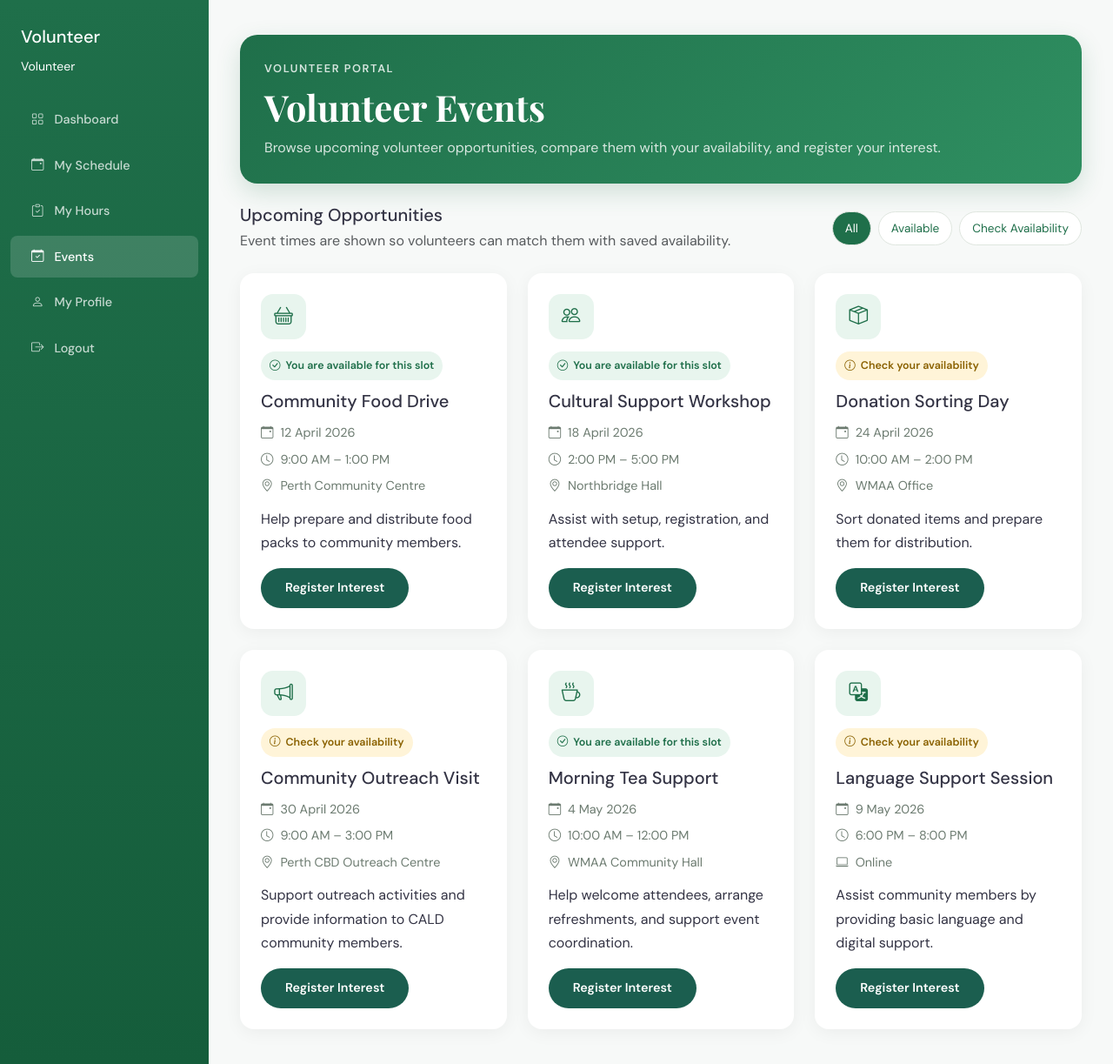
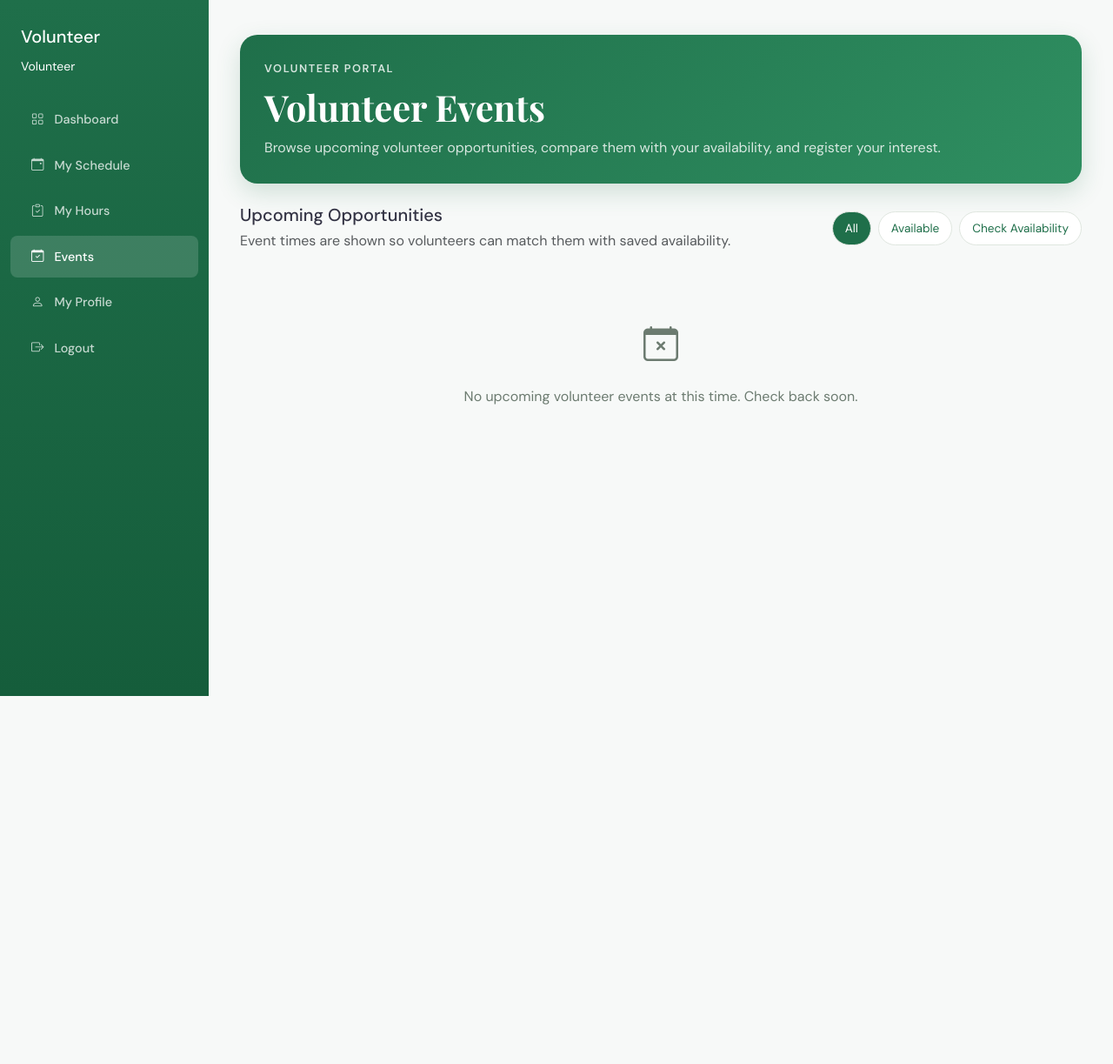
Before and after one commit to Harpreet-Personal/WMAA-Website-Project, a Flask app: page /volunteer-events in a window 1280 px wide. Shown: the whole page at 87% size. After the commit the page ends 800 px from the top, so only its background shows below. Run offline with Flask 3, Linux system fonts and the light colour scheme.

Commit message:
fix: volunteer events page now pulls from database

```diff
--- a/app.py
+++ b/app.py
@@ -269,8 +269,9 @@
 
 @app.route("/volunteer-events")
 def volunteer_events():
-    user = {"name": session.get("user_name", "Volunteer")}
-    return render_template("volunteer-events.html", user=user)
+    user    = {"name": session.get("user_name", "Volunteer")}
+    events  = Event.query.filter_by(event_type="upcoming").order_by(Event.date).all()
+    return render_template("volunteer-events.html", user=user, events=events)
 
 
 @app.route("/volunteer-profile")
--- a/templates/volunteer-events.html
+++ b/templates/volunteer-events.html
@@ -176,102 +176,47 @@
     </div>
 
     <div class="row g-4">
-      <div class="col-md-6 col-xl-4 event-card" data-status="Available">
-        <div class="dashboard-card">
-          <div class="event-icon"><i class="bi bi-basket"></i></div>
-          <span class="availability-badge available-slot"><i class="bi bi-check-circle"></i>You are available for this slot</span>
-          <h5>Community Food Drive</h5>
-          <div class="event-meta">
-            <span><i class="bi bi-calendar-event"></i>12 April 2026</span>
-            <span><i class="bi bi-clock"></i>9:00 AM – 1:00 PM</span>
-            <span><i class="bi bi-geo-alt"></i>Perth Community Centre</span>
-          </div>
-          <p>Help prepare and distribute food packs to community members.</p>
-          <button type="button" class="btn btn-primary-green btn-sm register-interest-btn">Register Interest</button>
-          <p class="interest-message"><i class="bi bi-check-circle me-1"></i>Interest registered for this event.</p>
+  {% if events %}
+    {% for event in events %}
+    <div class="col-md-6 col-xl-4 event-card" data-status="Pending">
+      <div class="dashboard-card">
+        <div class="event-icon">
+          <i class="bi bi-calendar-event"></i>
         </div>
-      </div>
-
-      <div class="col-md-6 col-xl-4 event-card" data-status="Available">
-        <div class="dashboard-card">
-          <div class="event-icon"><i class="bi bi-people"></i></div>
-          <span class="availability-badge available-slot"><i class="bi bi-check-circle"></i>You are available for this slot</span>
-          <h5>Cultural Support Workshop</h5>
-          <div class="event-meta">
-            <span><i class="bi bi-calendar-event"></i>18 April 2026</span>
-            <span><i class="bi bi-clock"></i>2:00 PM – 5:00 PM</span>
-            <span><i class="bi bi-geo-alt"></i>Northbridge Hall</span>
-          </div>
-          <p>Assist with setup, registration, and attendee support.</p>
-          <button type="button" class="btn btn-primary-green btn-sm register-interest-btn">Register Interest</button>
-          <p class="interest-message"><i class="bi bi-check-circle me-1"></i>Interest registered for this event.</p>
+        <span class="availability-badge pending-slot">
+          <i class="bi bi-info-circle"></i> Check your availability
+        </span>
+        <h5>{{ event.title }}</h5>
+        <div class="event-meta">
+          {% if event.date %}
+            <span><i class="bi bi-calendar-event"></i>{{ event.date }}</span>
+          {% endif %}
+          {% if event.time %}
+            <span><i class="bi bi-clock"></i>{{ event.time }}</span>
+          {% endif %}
+          {% if event.location %}
+            <span><i class="bi bi-geo-alt"></i>{{ event.location }}</span>
+          {% endif %}
         </div>
-      </div>
-
-      <div class="col-md-6 col-xl-4 event-card" data-status="Pending">
-        <div class="dashboard-card">
-          <div class="event-icon"><i class="bi bi-box-seam"></i></div>
-          <span class="availability-badge pending-slot"><i class="bi bi-info-circle"></i>Check your availability</span>
-          <h5>Donation Sorting Day</h5>
-          <div class="event-meta">
-            <span><i class="bi bi-calendar-event"></i>24 April 2026</span>
-            <span><i class="bi bi-clock"></i>10:00 AM – 2:00 PM</span>
-            <span><i class="bi bi-geo-alt"></i>WMAA Office</span>
-          </div>
-          <p>Sort donated items and prepare them for distribution.</p>
-          <button type="button" class="btn btn-primary-green btn-sm register-interest-btn">Register Interest</button>
-          <p class="interest-message"><i class="bi bi-check-circle me-1"></i>Interest registered for this event.</p>
-        </div>
-      </div>
-
-      <div class="col-md-6 col-xl-4 event-card" data-status="Pending">
-        <div class="dashboard-card">
-          <div class="event-icon"><i class="bi bi-megaphone"></i></div>
-          <span class="availability-badge pending-slot"><i class="bi bi-info-circle"></i>Check your availability</span>
-          <h5>Community Outreach Visit</h5>
-          <div class="event-meta">
-            <span><i class="bi bi-calendar-event"></i>30 April 2026</span>
-            <span><i class="bi bi-clock"></i>9:00 AM – 3:00 PM</span>
-            <span><i class="bi bi-geo-alt"></i>Perth CBD Outreach Centre</span>
-          </div>
-          <p>Support outreach activities and provide information to CALD community members.</p>
-          <button type="button" class="btn btn-primary-green btn-sm register-interest-btn">Register Interest</button>
-          <p class="interest-message"><i class="bi bi-check-circle me-1"></i>Interest registered for this event.</p>
-        </div>
-      </div>
-
-      <div class="col-md-6 col-xl-4 event-card" data-status="Available">
-        <div class="dashboard-card">
-          <div class="event-icon"><i class="bi bi-cup-hot"></i></div>
-          <span class="availability-badge available-slot"><i class="bi bi-check-circle"></i>You are available for this slot</span>
-          <h5>Morning Tea Support</h5>
-          <div class="event-meta">
-            <span><i class="bi bi-calendar-event"></i>4 May 2026</span>
-            <span><i class="bi bi-clock"></i>10:00 AM – 12:00 PM</span>
-            <span><i class="bi bi-geo-alt"></i>WMAA Community Hall</span>
-          </div>
-          <p>Help welcome attendees, arrange refreshments, and support event coordination.</p>
-          <button type="button" class="btn btn-primary-green btn-sm register-interest-btn">Register Interest</button>
-          <p class="interest-message"><i class="bi bi-check-circle me-1"></i>Interest registered for this event.</p>
-        </div>
-      </div>
-
-      <div class="col-md-6 col-xl-4 event-card" data-status="Pending">
-        <div class="dashboard-card">
-          <div class="event-icon"><i class="bi bi-translate"></i></div>
-          <span class="availability-badge pending-slot"><i class="bi bi-info-circle"></i>Check your availability</span>
-          <h5>Language Support Session</h5>
-          <div class="event-meta">
-            <span><i class="bi bi-calendar-event"></i>9 May 2026</span>
-            <span><i class="bi bi-clock"></i>6:00 PM – 8:00 PM</span>
-            <span><i class="bi bi-laptop"></i>Online</span>
-          </div>
-          <p>Assist community members by providing basic language and digital support.</p>
-          <button type="button" class="btn btn-primary-green btn-sm register-interest-btn">Register Interest</button>
-          <p class="interest-message"><i class="bi bi-check-circle me-1"></i>Interest registered for this event.</p>
-        </div>
+        {% if event.description %}
+          <p>{{ event.description }}</p>
+        {% endif %}
+        <button type="button" class="btn btn-primary-green btn-sm register-interest-btn">
+          Register Interest
+        </button>
+        <p class="interest-message">
+          <i class="bi bi-check-circle me-1"></i>Interest registered for this event.
+        </p>
       </div>
     </div>
+    {% endfor %}
+  {% else %}
+    <div class="col-12 text-center py-5" style="color:#6c7b70;">
+      <i class="bi bi-calendar-x" style="font-size:2.5rem; display:block; margin-bottom:12px;"></i>
+      <p>No upcoming volunteer events at this time. Check back soon.</p>
+    </div>
+  {% endif %}
+</div>
   </div>
 </div>
 <script>
```
